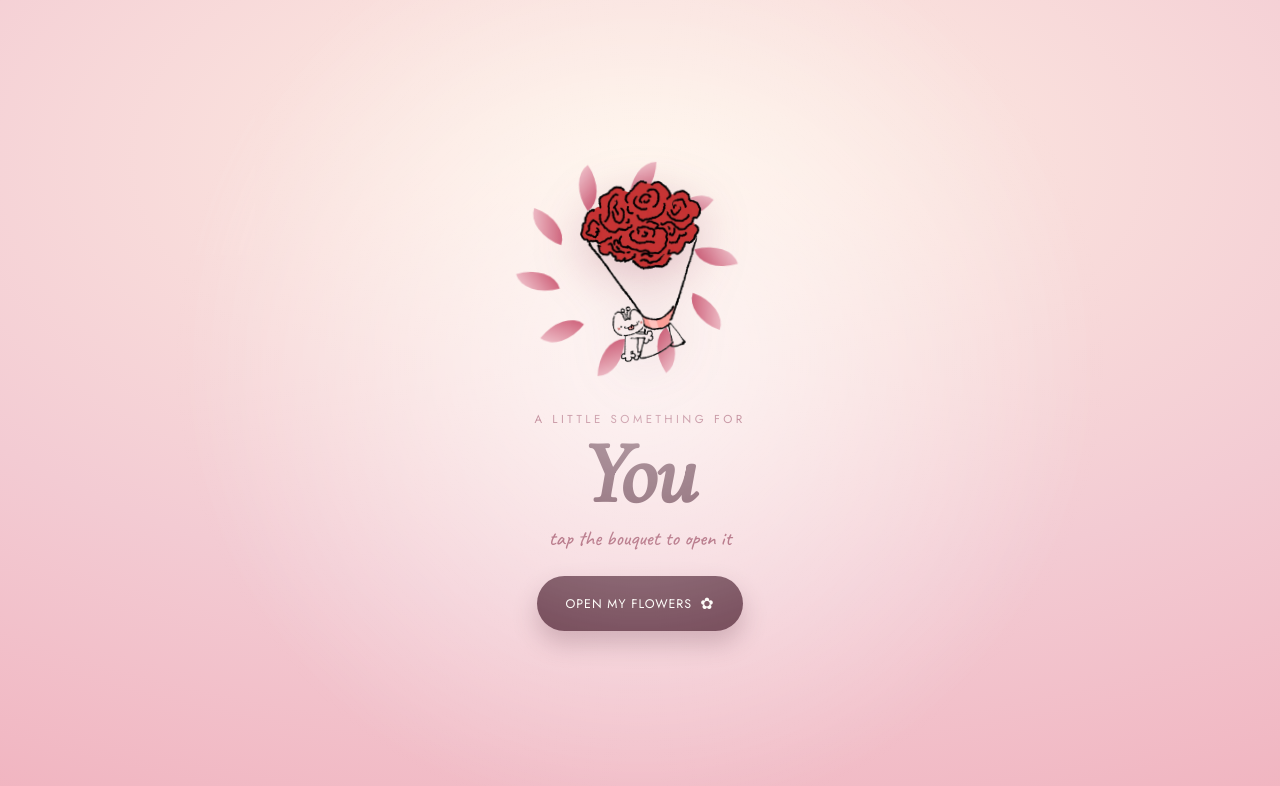
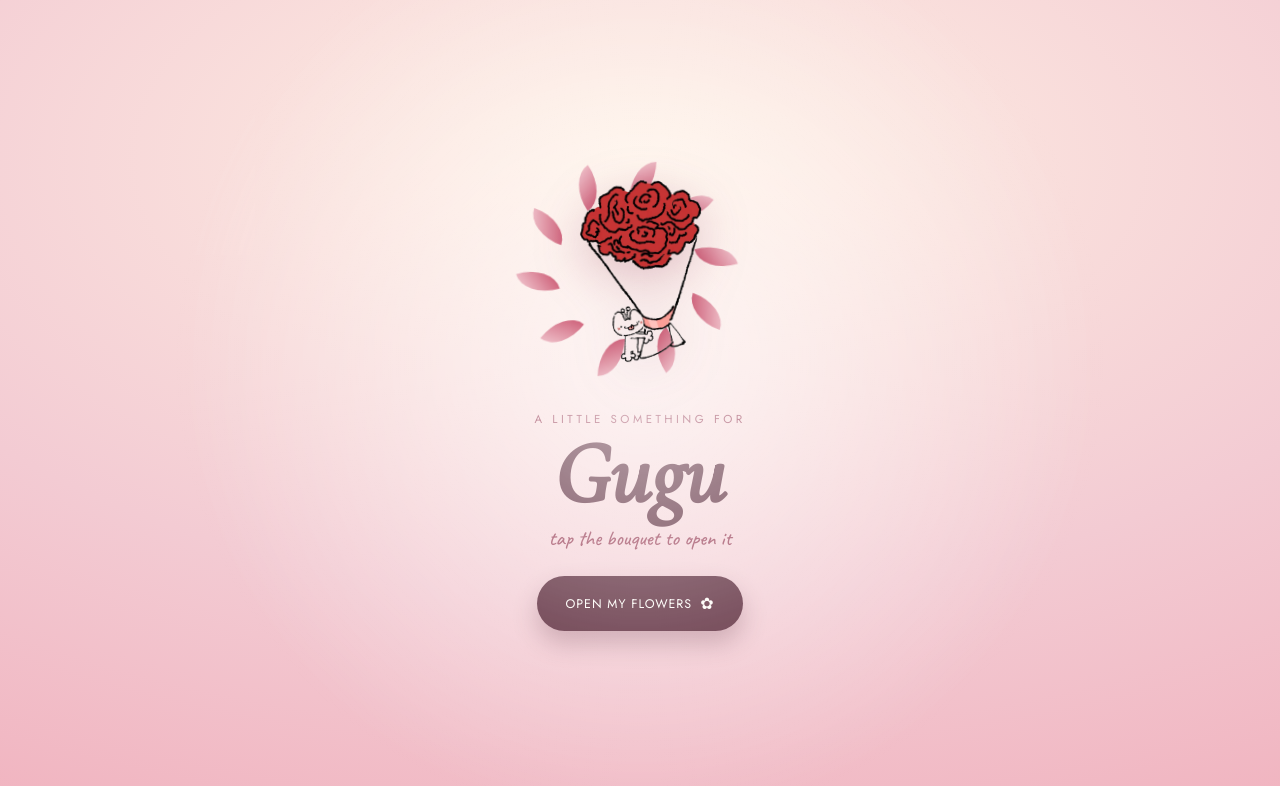
Before and after one commit to Kluxuva/Gday, a plain HTML site: page index.html in a window 1280 px wide. Shown: the top 786 px of the page. Drawn offline with nearby package versions, Linux system fonts and the light colour scheme.

Commit message:
Update index.html

```diff
--- a/index.html
+++ b/index.html
@@ -25,7 +25,7 @@
   </div>
 
   <p class="gate-eyebrow">a little something for</p>
-  <h1 class="gate-title">You</h1>
+  <h1 class="gate-title">Gugu</h1>
   <p class="gate-sub">tap the bouquet to open it</p>
 
   <button class="gate-button" id="openGate" aria-label="Open your flowers">
```
